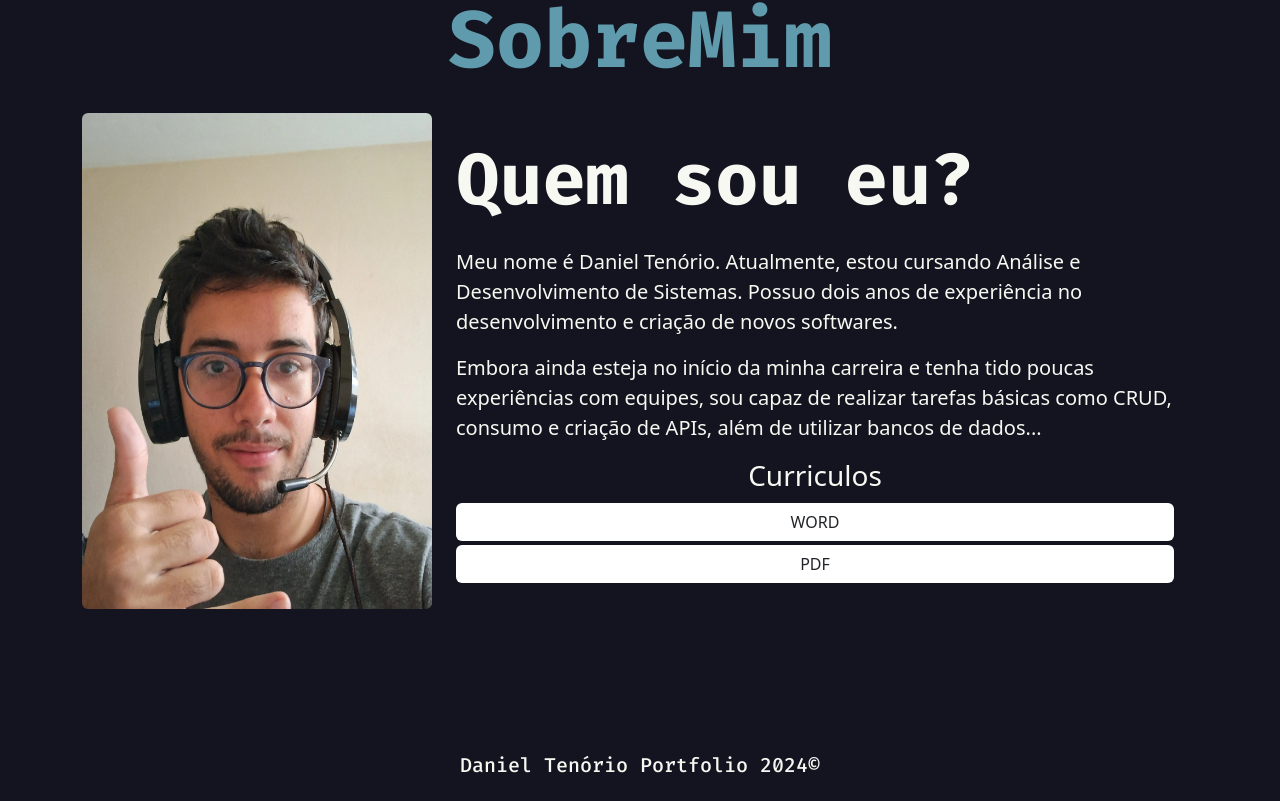
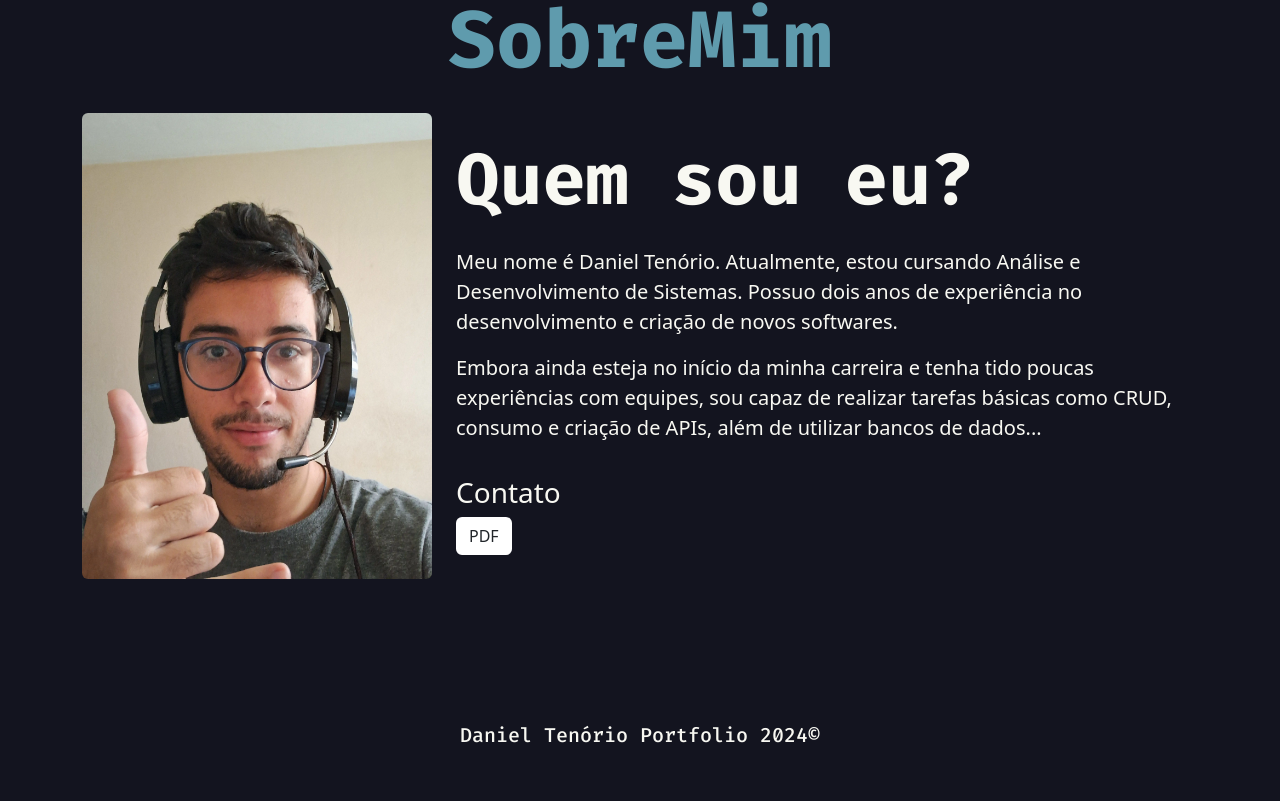
Before and after one commit to danielBRTanimacao/danieltenorioportfolio, a React (Vite) app: page / in a window 1280 px wide. Shown: the part 3903-4704 px from the top of the page. After the commit the page ends 4674 px from the top, so only its background shows below. Built offline with nearby package versions, Linux system fonts and the light colour scheme.

Commit message:
feat: creating contact itens

```diff
--- a/src/App.tsx
+++ b/src/App.tsx
@@ -9,15 +9,18 @@ export default () => {
     return (
         <>
             <Header />
-            <main className="py-5 my-5 container main" id="header">
+            <main
+                className="py-5 my-5 container main user-select-none"
+                id="header"
+            >
                 <article className="row">
                     <div className="col-md-7 d-flex align-items-center">
                         <div>
-                            <span className="text-hi font-principal user-select-none">
+                            <span className="text-hi font-principal ">
                                 Olá, sou...
                                 <div className="popover-arrow"></div>
                             </span>
-                            <h1 className="display-2 user-select-none">
+                            <h1 className="display-2 ">
                                 <span className="span-primary">
                                     Daniel Tenório✨{" "}
                                 </span>
--- a/src/assets/css/Index.css
+++ b/src/assets/css/Index.css
@@ -246,8 +246,7 @@ header {
     box-shadow: 0 1rem 3rem rgba(236, 236, 236, 0.175) !important;
 }
 
-.flex-items,
-.flex-curriculum {
+.flex-items {
     display: flex;
     flex-direction: column;
     align-items: center;
@@ -263,11 +262,6 @@ header {
 
 .flex-image.me2 {
     display: none;
-}
-
-.flex-curriculum a {
-    margin: 2px;
-    width: 100%;
 }
 
 @media (max-width: 1199.98px) {
--- a/src/components/AboutMe.tsx
+++ b/src/components/AboutMe.tsx
@@ -6,7 +6,10 @@ import Pdf from "../assets/download/Daniel-Tenorio-Curriculo.pdf";
 export default () => {
     return (
         <>
-            <section className="py-5 my-5 hidde-top container" id="about">
+            <section
+                className="py-5 my-5 hidde-top container user-select-none"
+                id="about"
+            >
                 <h1
                     className="display-1 fw-bold center-txt py-3"
                     style={{ color: "var(--code-blue-light)" }}
@@ -45,18 +48,8 @@ export default () => {
                             </div>
                         </div>
 
-                        <div
-                            className="mt-auto flex-curriculum"
-                            style={{ width: "100%" }}
-                        >
-                            <h3>Curriculos</h3>
-                            <a
-                                href="/Daniel-Tenorio-curriculo.docx"
-                                className="btn radial-btn-w"
-                                download="curriculo Daniel"
-                            >
-                                WORD
-                            </a>
+                        <div className="mt-auto" style={{ width: "100%" }}>
+                            <h3>Contato</h3>
                             <a
                                 href={Pdf}
                                 className="btn radial-btn-p"
```
Also changed, not shown: 1 other file (tests, documents, lock files or other folders).
